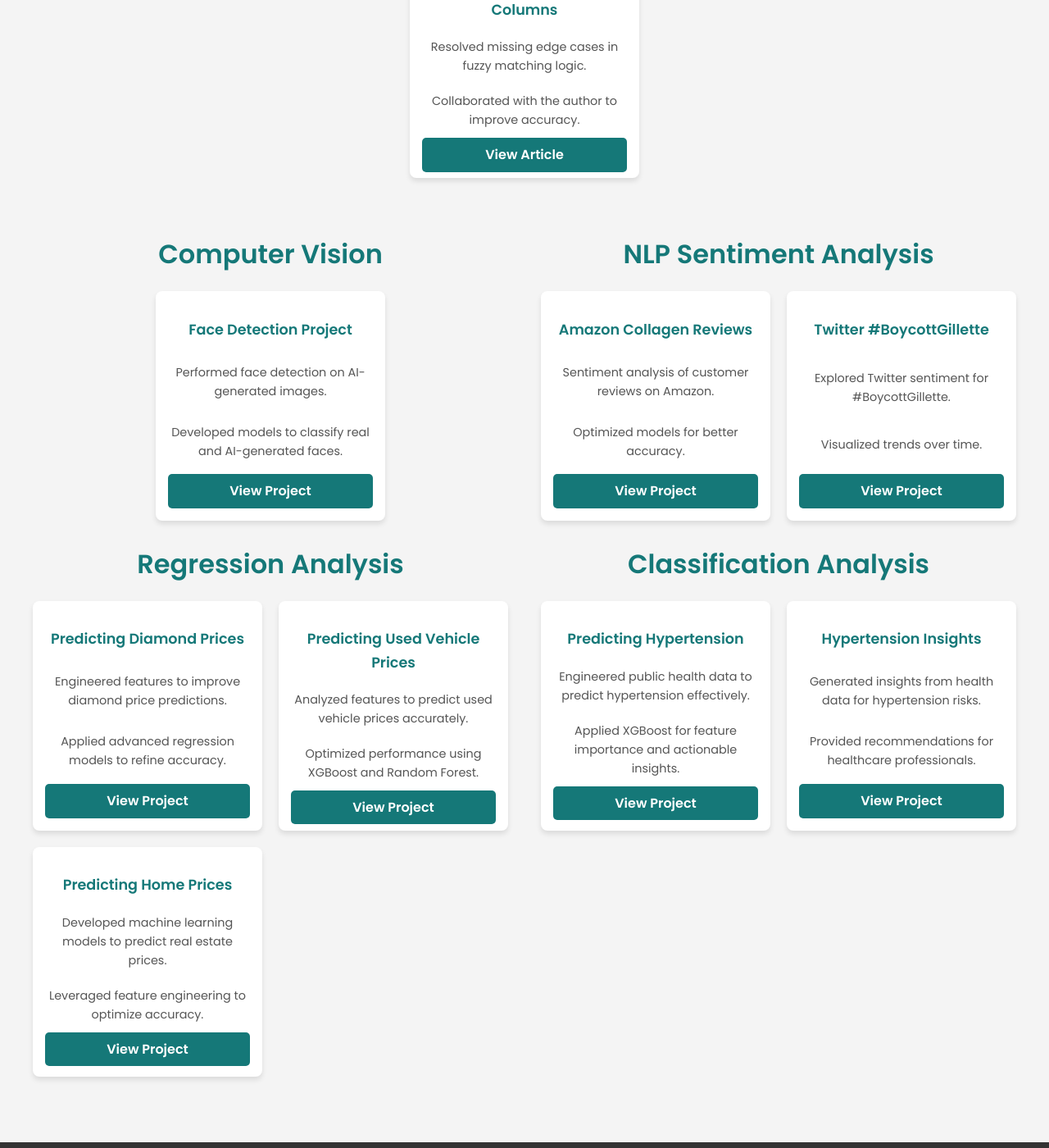
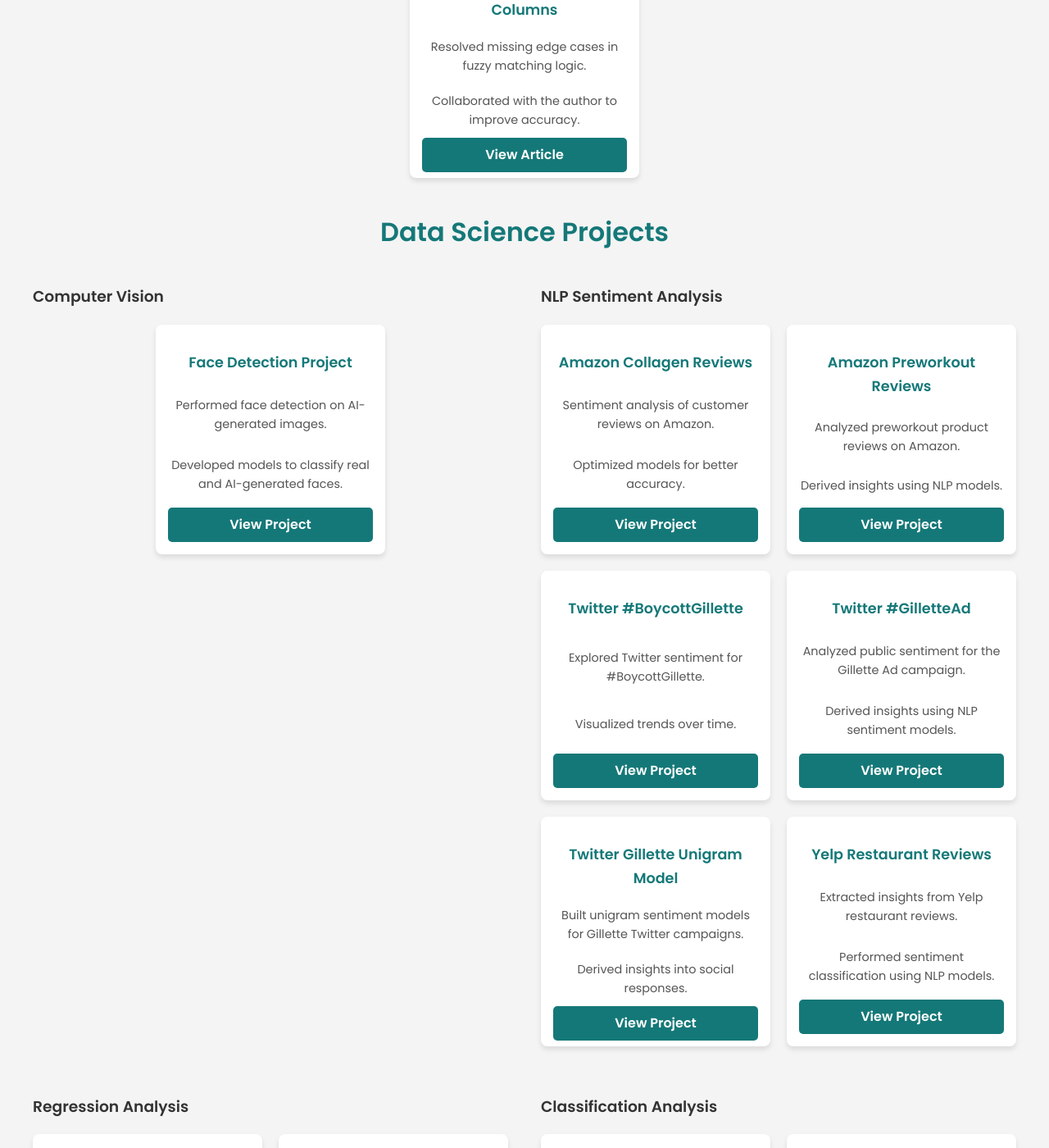
Before and after one commit to thomasalgenio/Thomas_Portfolio, a Jekyll site: the page built from README.md, in a window 1280 px wide and 1400 px high, scrolled down 382 px. Shown: the whole window at 82% size. Built offline with Jekyll 4.4.1, drawn with Linux system fonts in a browser that asks for light colours; our own code applies the rules of GitHub Pages for plain Markdown files; some of the changed text lies outside the part shown.

Commit message:
Update default.html

```diff
--- a/_layouts/default.html
+++ b/_layouts/default.html
@@ -149,12 +149,13 @@
         </div>
       </section>
 
-      <!-- Two-Column Layout -->
+      <!-- Data Science Projects Section -->
       <section>
+        <h2>Data Science Projects</h2>
         <div class="grid-layout">
-          <!-- Column 1: Computer Vision and Regression -->
+          <!-- Computer Vision -->
           <div>
-            <h2>Computer Vision</h2>
+            <h3>Computer Vision</h3>
             <div class="projects">
               <div class="project-card">
                 <h3>Face Detection Project</h3>
@@ -163,9 +164,61 @@
                 <a href="https://github.com/thomasalgenio/Sample_Projects/tree/main/Face_Detection_on_AI_Generated_Images" class="btn">View Project</a>
               </div>
             </div>
+          </div>
 
-            <h2>Regression Analysis</h2>
+          <!-- NLP Sentiment Analysis -->
+          <div>
+            <h3>NLP Sentiment Analysis</h3>
             <div class="projects">
+              <div class="project-card">
+                <h3>Amazon Collagen Reviews</h3>
+                <p>Sentiment analysis of customer reviews on Amazon.</p>
+                <p>Optimized models for better accuracy.</p>
+                <a href="https://github.com/thomasalgenio/Sample_Projects/tree/main/NLP_Sentiment_Analysis_Amazon" class="btn">View Project</a>
+              </div>
+              <div class="project-card">
+                <h3>Amazon Preworkout Reviews</h3>
+                <p>Analyzed preworkout product reviews on Amazon.</p>
+                <p>Derived insights using NLP models.</p>
+                <a href="https://github.com/thomasalgenio/Sample_Projects/tree/main/NLP_Sentiment_Analysis_Amazon" class="btn">View Project</a>
+              </div>
+              <div class="project-card">
+                <h3>Twitter #BoycottGillette</h3>
+                <p>Explored Twitter sentiment for #BoycottGillette.</p>
+                <p>Visualized trends over time.</p>
+                <a href="https://github.com/thomasalgenio/Sample_Projects/tree/main/NLP_Sentiment_Analysis_Gillette" class="btn">View Project</a>
+              </div>
+              <div class="project-card">
+                <h3>Twitter #GilletteAd</h3>
+                <p>Analyzed public sentiment for the Gillette Ad campaign.</p>
+                <p>Derived insights using NLP sentiment models.</p>
+                <a href="https://github.com/thomasalgenio/Sample_Projects/tree/main/NLP_Sentiment_Analysis_Gillette" class="btn">View Project</a>
+              </div>
+              <div class="project-card">
+                <h3>Twitter Gillette Unigram Model</h3>
+                <p>Built unigram sentiment models for Gillette Twitter campaigns.</p>
+                <p>Derived insights into social responses.</p>
+                <a href="https://github.com/thomasalgenio/Sample_Projects/tree/main/NLP_Sentiment_Analysis_Gillette" class="btn">View Project</a>
+              </div>
+              <div class="project-card">
+                <h3>Yelp Restaurant Reviews</h3>
+                <p>Extracted insights from Yelp restaurant reviews.</p>
+                <p>Performed sentiment classification using NLP models.</p>
+                <a href="https://github.com/thomasalgenio/Sample_Projects/tree/main/NLP_Sentiment_Analysis_Yelp" class="btn">View Project</a>
+              </div>
+            </div>
+          </div>
+
+          <!-- Regression Analysis -->
+          <div>
+            <h3>Regression Analysis</h3>
+            <div class="projects">
+              <div class="project-card">
+                <h3>Predicting Bank Loan Approval</h3>
+                <p>Developed predictive models for bank loan approvals.</p>
+                <p>Used Random Forest and Logistic Regression.</p>
+                <a href="https://github.com/thomasalgenio/Sample_Projects/tree/263caf5c4e4587d46c72187b9081874bf19cf1c5/Bank_Loan_Prediction" class="btn">View Project</a>
+              </div>
               <div class="project-card">
                 <h3>Predicting Diamond Prices</h3>
                 <p>Engineered features to improve diamond price predictions.</p>
@@ -187,25 +240,9 @@
             </div>
           </div>
 
-          <!-- Column 2: NLP Sentiment and Classification -->
+          <!-- Classification Analysis -->
           <div>
-            <h2>NLP Sentiment Analysis</h2>
-            <div class="projects">
-              <div class="project-card">
-                <h3>Amazon Collagen Reviews</h3>
-                <p>Sentiment analysis of customer reviews on Amazon.</p>
-                <p>Optimized models for better accuracy.</p>
-                <a href="https://github.com/thomasalgenio/Sample_Projects/tree/main/NLP_Sentiment_Analysis_Amazon" class="btn">View Project</a>
-              </div>
-              <div class="project-card">
-                <h3>Twitter #BoycottGillette</h3>
-                <p>Explored Twitter sentiment for #BoycottGillette.</p>
-                <p>Visualized trends over time.</p>
-                <a href="https://github.com/thomasalgenio/Sample_Projects/tree/main/NLP_Sentiment_Analysis_Gillette" class="btn">View Project</a>
-              </div>
-            </div>
-
-            <h2>Classification Analysis</h2>
+            <h3>Classification Analysis</h3>
             <div class="projects">
               <div class="project-card">
                 <h3>Predicting Hypertension</h3>
```
